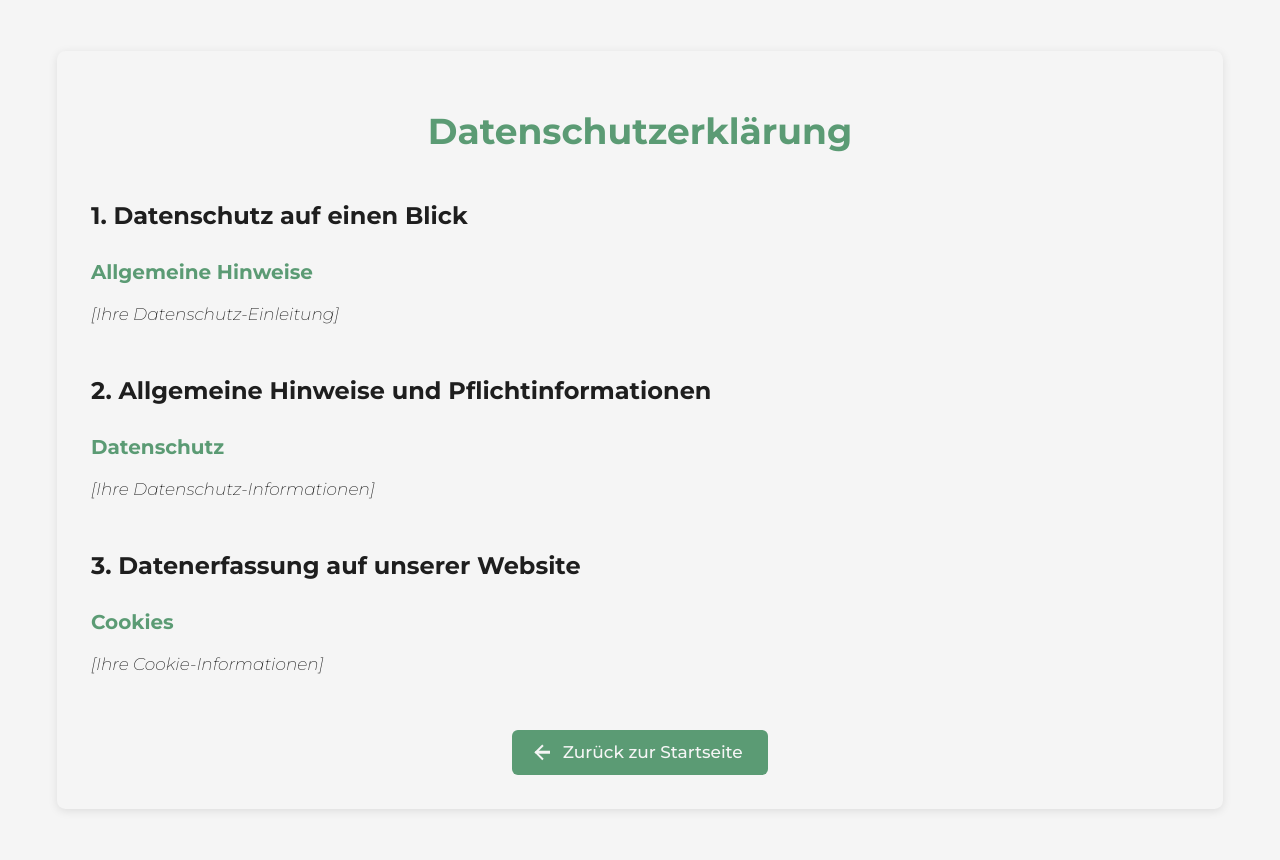
After one commit to manifadi/enzendorfer-mentaltraining-website, a PHP site: page /datenschutz.html in a window 1280 px wide. The commit adds this page. Run offline with PHP 8.4, Linux system fonts and the light colour scheme.

Commit message:
added seo, impressum and datenschutz

```diff
--- /dev/null
+++ b/datenschutz.html
@@ -0,0 +1,56 @@
+<!DOCTYPE html>
+<html lang="de">
+<head>
+    <meta charset="UTF-8">
+    <meta name="viewport" content="width=device-width, initial-scale=1.0">
+    <title>Datenschutz | Mental Training Enzendorfer</title>
+
+    <!-- Link css to html -->
+    <link rel="stylesheet" href="styles/style.css">
+    <link rel="stylesheet" href="styles/legal.css">
+    <!-- Google Fonts -->
+    <link rel="preconnect" href="https://fonts.googleapis.com">
+    <link rel="preconnect" href="https://fonts.gstatic.com" crossorigin>
+    <link href="https://fonts.googleapis.com/css2?family=Montserrat:ital,wght@0,100..900;1,100..900&display=swap" rel="stylesheet">
+</head>
+<body>
+    <div class="legal-container">
+        <div class="legal-content">
+            <h1>Datenschutzerklärung</h1>
+
+            <section>
+                <h2>1. Datenschutz auf einen Blick</h2>
+                <h3>Allgemeine Hinweise</h3>
+                <p>
+                    [Ihre Datenschutz-Einleitung]
+                </p>
+            </section>
+
+            <section>
+                <h2>2. Allgemeine Hinweise und Pflichtinformationen</h2>
+                <h3>Datenschutz</h3>
+                <p>
+                    [Ihre Datenschutz-Informationen]
+                </p>
+            </section>
+
+            <section>
+                <h2>3. Datenerfassung auf unserer Website</h2>
+                <h3>Cookies</h3>
+                <p>
+                    [Ihre Cookie-Informationen]
+                </p>
+            </section>
+
+            <!-- Add more sections as needed -->
+
+            <div class="back-button-container">
+                <a href="index.html" class="back-button">
+                    <span class="arrow-left"></span>
+                    Zurück zur Startseite
+                </a>
+            </div>
+        </div>
+    </div>
+</body>
+</html>
--- /dev/null
+++ b/styles/legal.css
@@ -0,0 +1,122 @@
+.legal-container {
+    max-width: 1200px;
+    margin: 2em auto;
+    padding: 0 1em;
+}
+
+.legal-content {
+    background-color: var(--background-color);
+    padding: 2em;
+    border-radius: 0.5em;
+    box-shadow: 0 2px 10px rgba(0, 0, 0, 0.1);
+}
+
+.legal-content h1 {
+    color: var(--light-green);
+    font-size: clamp(24px, 4vw, 36px);
+    margin-bottom: 1em;
+    text-align: center;
+}
+
+.legal-content h2 {
+    color: var(--font-color);
+    font-size: clamp(18px, 3vw, 24px);
+    margin-top: 2em;
+    margin-bottom: 1em;
+}
+
+.legal-content h3 {
+    color: var(--light-green);
+    font-size: clamp(16px, 2.5vw, 20px);
+    margin-top: 1.5em;
+    margin-bottom: 0.75em;
+}
+
+.legal-content p {
+    line-height: 1.6;
+    margin-bottom: 1em;
+    text-align: justify;
+}
+
+.legal-content section {
+    margin-bottom: 2em;
+}
+
+/* Back button styles */
+.back-button-container {
+    margin-top: 3em;
+    text-align: center;
+}
+
+.back-button {
+    display: inline-flex;
+    align-items: center;
+    padding: 0.75em 1.5em;
+    background-color: var(--light-green);
+    color: var(--background-color);
+    text-decoration: none;
+    border-radius: 0.35em;
+    transition: background-color 0.3s ease;
+    font-weight: 500;
+}
+
+.back-button:hover {
+    background-color: var(--light-light-green);
+    color: var(--font-color);
+}
+
+.arrow-left {
+    position: relative;
+    display: inline-block;
+    width: 1em;
+    height: 1em;
+    margin-right: 0.5em;
+}
+
+.arrow-left::before {
+    content: '';
+    position: absolute;
+    top: 50%;
+    left: 0;
+    width: 0.75em;
+    height: 0.15em;
+    background-color: currentColor;
+    transform: translateY(-50%);
+}
+
+.arrow-left::after {
+    content: '';
+    position: absolute;
+    top: 50%;
+    left: 0;
+    width: 0.5em;
+    height: 0.5em;
+    border-left: 0.15em solid currentColor;
+    border-bottom: 0.15em solid currentColor;
+    transform: translateY(-50%) rotate(45deg);
+}
+
+/* Dark mode support */
+body.dark-mode .legal-content {
+    background-color: var(--dark-background);
+}
+
+body.dark-mode .legal-content h2 {
+    color: var(--dark-font);
+}
+
+/* Mobile responsiveness */
+@media screen and (max-width: 768px) {
+    .legal-container {
+        margin: 1em auto;
+    }
+
+    .legal-content {
+        padding: 1.5em;
+    }
+
+    .back-button {
+        width: 100%;
+        justify-content: center;
+    }
+}
--- a/styles/style.css
+++ b/styles/style.css
@@ -387,7 +387,6 @@ body.dark-mode .main-image .switch-container .switch-label {
 
 .contact h2, .contact h2 span{
     font-size: var(--headline-span-font-size);
-    /* Add this to ensure both use the exact same size */
     line-height: 1;
 }
 
@@ -570,6 +569,7 @@ body.dark-mode .footer a{
     }
 
     .contact{
+        display: flex;
         flex-direction: row-reverse;
         justify-content: space-evenly;
     }
@@ -977,6 +977,10 @@ body.dark-mode .footer a{
         opacity: 0;
     }
 
+    .contact .form{
+        max-width: 540px;
+    }
+
     .contact .map{
         width: clamp(0px, 100%, 360px);
         aspect-ratio: 1.3 / 1;
@@ -1156,3 +1160,27 @@ body.dark-mode .back-to-top {
     opacity: 1;
     transform: translateY(0);
 }
+
+/* Add print styles for better accessibility */
+@media print {
+    .menu-bar, .back-to-top, .switch-container {
+        display: none !important;
+    }
+
+    body {
+        color: #000;
+        background: #fff;
+    }
+}
+
+/* Add styles for screen readers */
+.sr-only {
+    position: absolute;
+    width: 1px;
+    height: 1px;
+    padding: 0;
+    margin: -1px;
+    overflow: hidden;
+    clip: rect(0, 0, 0, 0);
+    border: 0;
+}
```
Also changed, not shown: impressum.html (added, +57 -0 lines), index.html (+55 -9 lines).
